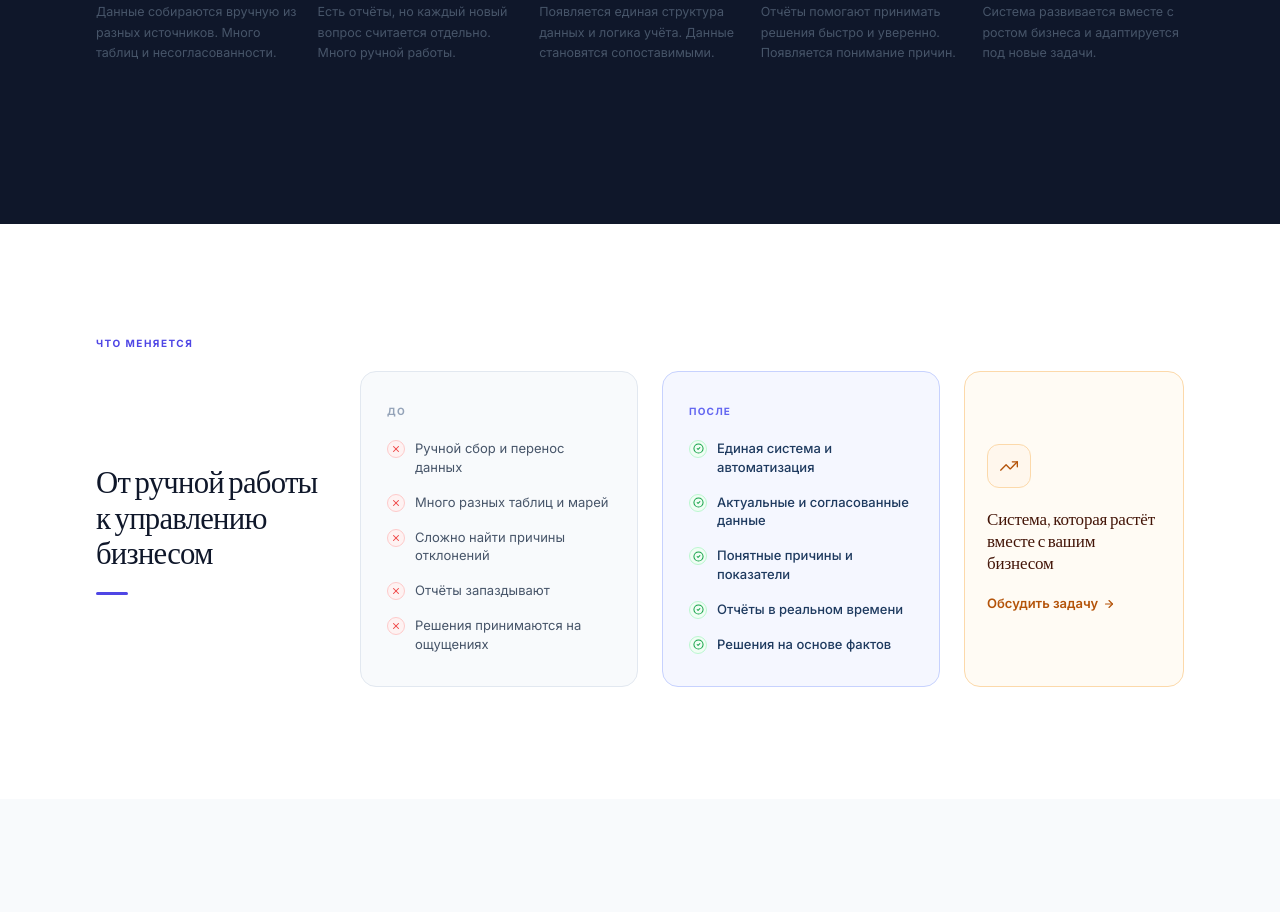
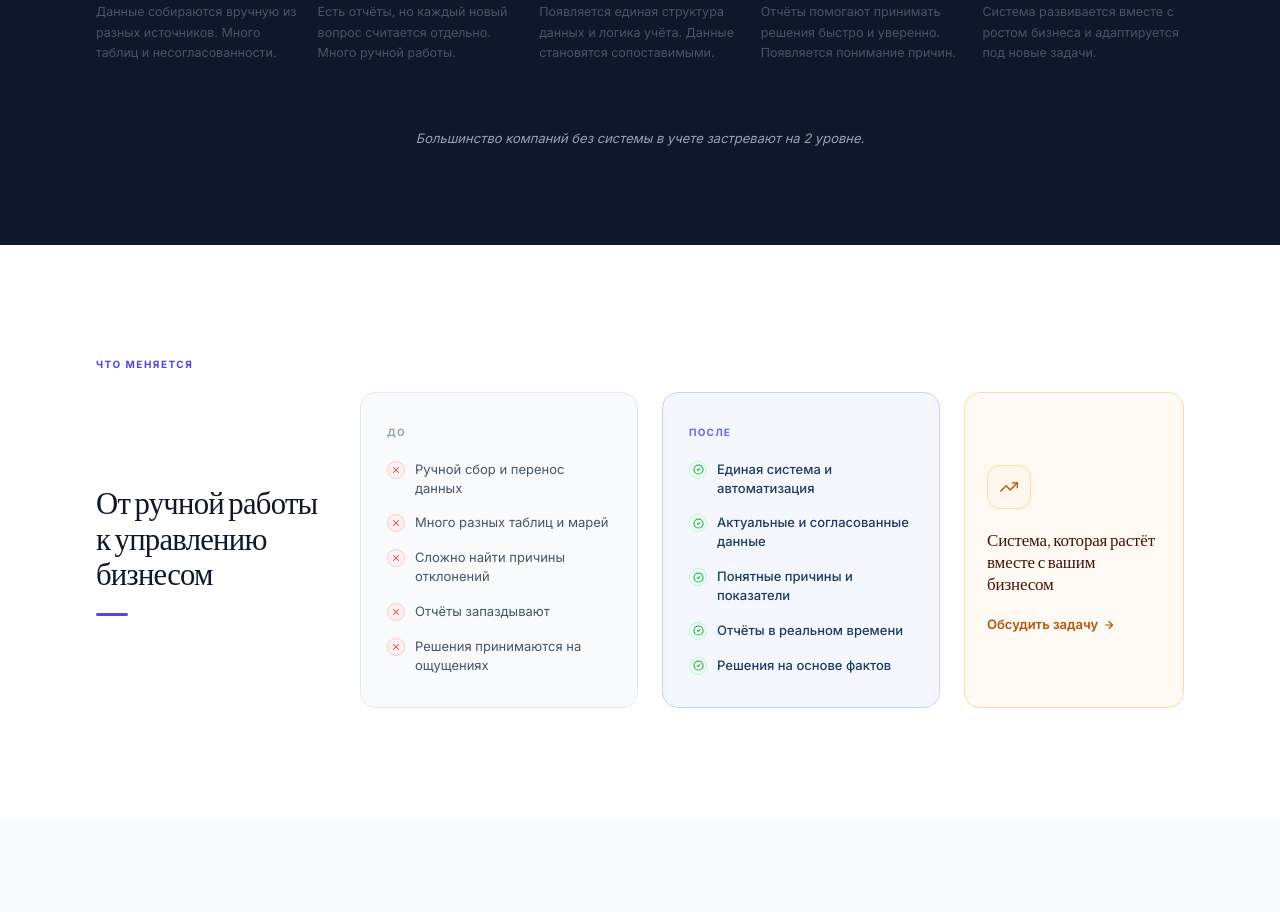
Before and after one commit to workdisk501-art/Uslugi, a React (Vite) app: page / in a window 1280 px wide. Shown: the part 1140-2052 px from the top of the page. Built offline with nearby package versions, Linux system fonts and the light colour scheme.

Commit message:
Updated HomePage.tsx

```diff
--- a/src/pages/HomePage.tsx
+++ b/src/pages/HomePage.tsx
@@ -229,7 +229,7 @@ function MaturityMap() {
     marginRight: 'auto',
     lineHeight: 1.6,
   }}>
-
+  Большинство компаний без системы в учете застревают на 2 уровне.
   </p>
 </FadeUp>
 
```
